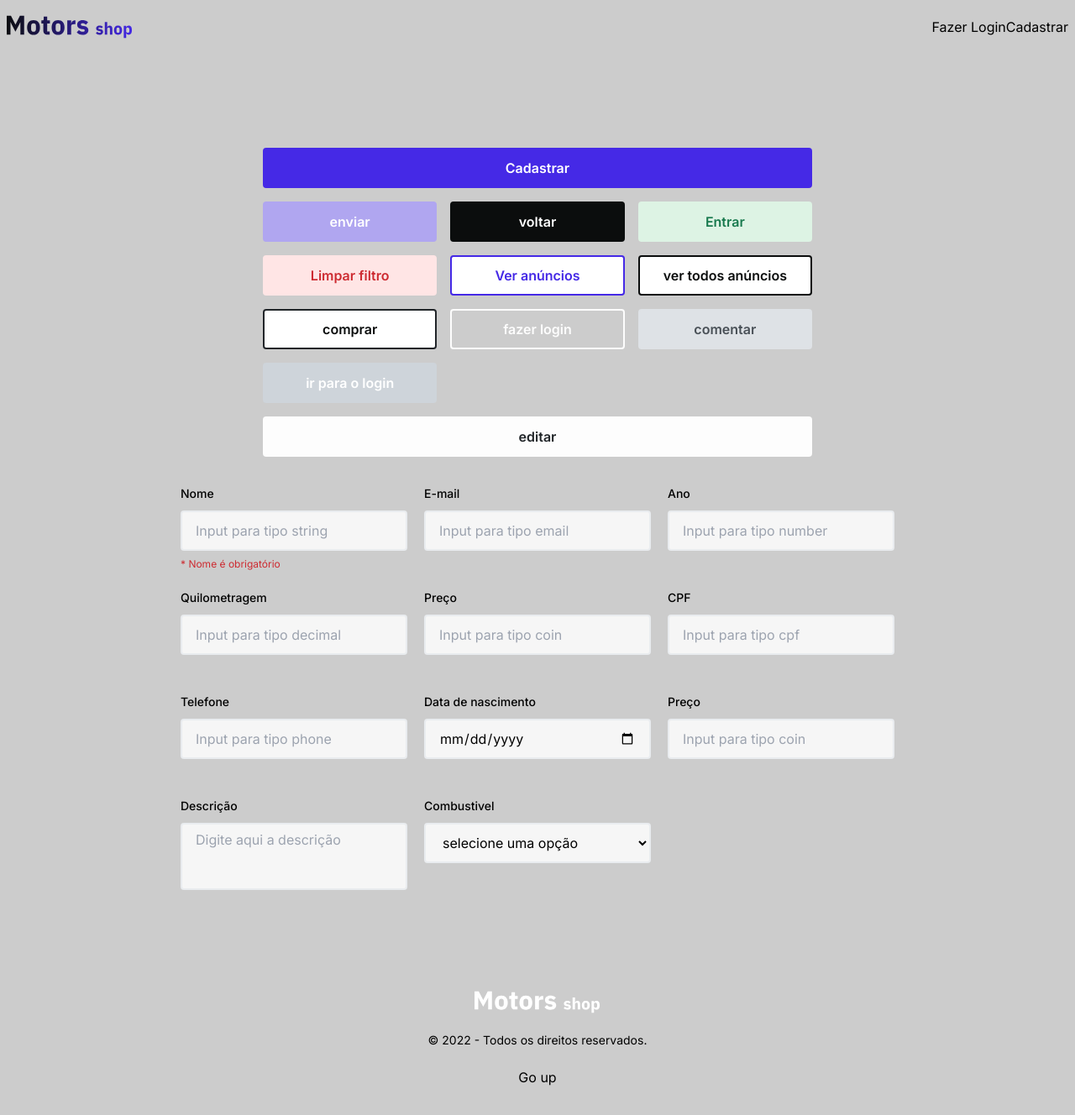
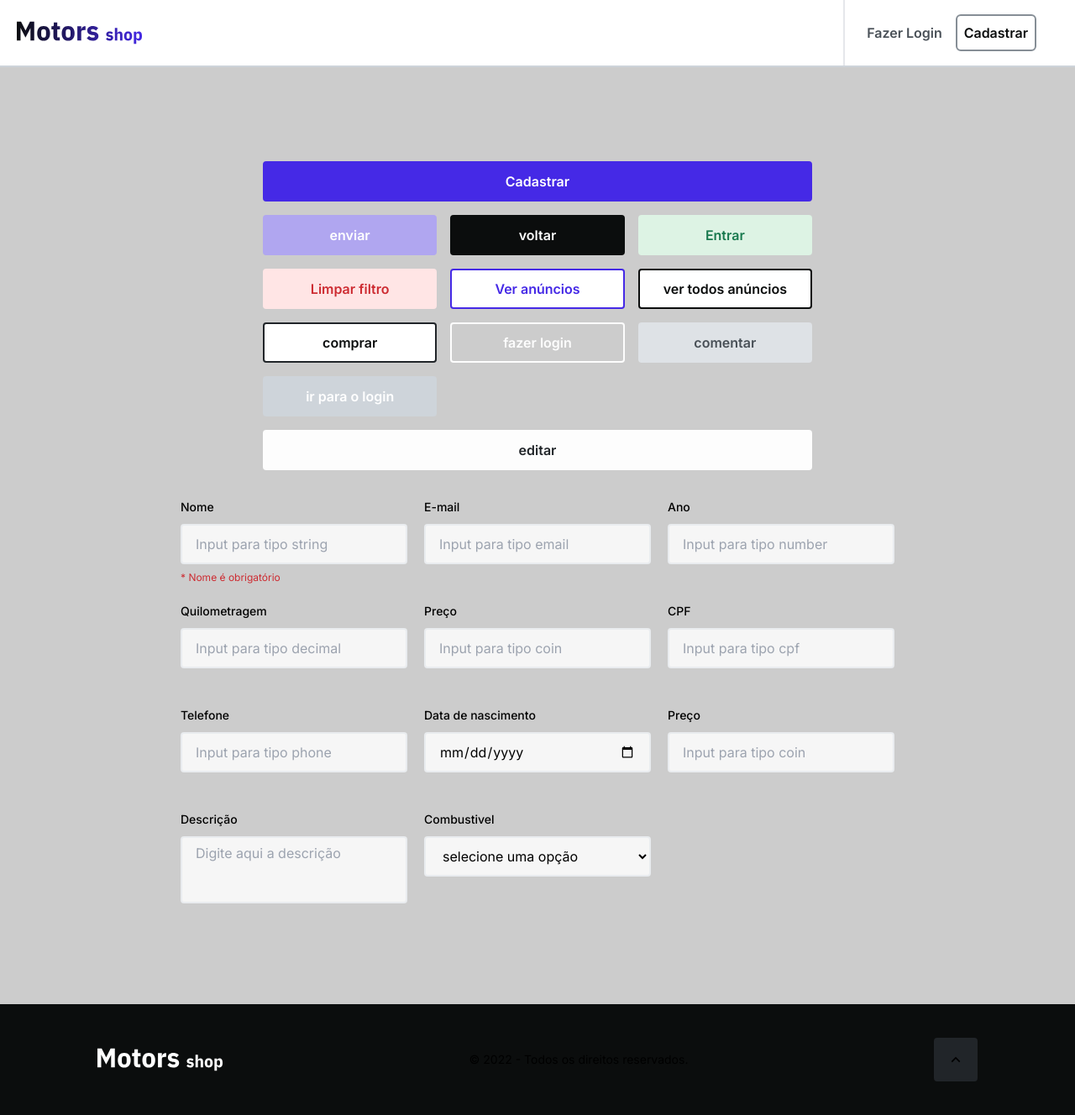
Before and after one commit to grupo38-T14/grupo38-T14-projeto-fullstack, a Next.js app in the folder front/: page / in a window 1280 px wide. Shown: the whole page at 84% size. Before the commit the page ends 1295 px from the top, so only its background shows below. Built offline with nearby package versions, Linux system fonts and the light colour scheme; no server answers.

Commit message:
fix: header and footer errors, add: header and footer final style and functions

```diff
--- a/front/package.json
+++ b/front/package.json
@@ -22,6 +22,7 @@
     "react": "18.2.0",
     "react-dom": "18.2.0",
     "react-hook-form": "^7.44.2",
+    "react-icons": "^4.9.0",
     "react-input-mask": "^2.0.4",
     "tailwindcss": "3.3.2",
     "typescript": "5.0.4",
--- a/front/src/app/dashboard/page.tsx
+++ b/front/src/app/dashboard/page.tsx
@@ -8,7 +8,7 @@ export default function DashboardPage() {
 
   return (
     <main className="h-fit">
-      <h2>Dashboard</h2>
+      <h1>Dashboard</h1>
 
       <div>
         <ul>
--- a/front/src/app/layout.tsx
+++ b/front/src/app/layout.tsx
@@ -18,10 +18,10 @@ export default function RootLayout({
 }) {
   return (
     <html lang="en">
-      <body className={inter.className}>
+      <body className={`${inter.className}`}>
         <AdvertsProvider>
           <Header />
-          <div className="px-2">{children}</div>
+          <div className="h-full">{children}</div>
           <Footer />
         </AdvertsProvider>
       </body>
--- a/front/src/components/footer/index.tsx
+++ b/front/src/components/footer/index.tsx
@@ -1,10 +1,14 @@
+"use client"
+
 import Image from "next/image";
-import Link from "next/link";
 import motors_white_logo from "../../assets/motors_shop_white_logo.svg";
+import { RiArrowUpSLine } from "react-icons/ri"
+
 
 export default function Footer() {
+
   return (
-    <footer className="flex flex-col items-center justify-between gap-5">
+    <footer className="w-full pt-10 pb-10 flex flex-col items-center justify-between gap-15 bg-gray-0 md:flex-row md:justify-around">
       <figure>
         <Image
           src={motors_white_logo}
@@ -13,7 +17,16 @@ export default function Footer() {
         />
       </figure>
       <p className="text-sm">© 2022 - Todos os direitos reservados.</p>
-      <Link href="/dashboard"> Go up</Link>
+      <button
+        onClick={() => {
+          window.scrollTo({ top: 0, left: 0, behavior: 'smooth' })
+        }}
+        className="p-4 rounded bg-gray-10"
+      >
+        <RiArrowUpSLine
+          className="text-lg"
+        />
+      </button>
     </footer>
   );
 }
--- a/front/src/components/header/index.tsx
+++ b/front/src/components/header/index.tsx
@@ -4,14 +4,16 @@ import motors_logo from "../../assets/motors_shop_logo.svg"
 import Image from "next/image"
 import Link from "next/link";
 import { usePathname } from "next/navigation"
+import { useState } from "react";
+import { GiHamburgerMenu } from "react-icons/gi"
+import { GrFormClose } from "react-icons/gr"
 
 export default function Header(){
-    //  Incluir condicional aos link com base no estado do usuário.
-    //  Se o mesmo esteja logado com um token valida renderizar opção de perfil
-    //  Caso contrário renderizar Links de Login e Cadastro.
+    const [ menuDrop, setmenuDrop ] = useState(false)
 
+    const menuDropButton = `h-1 w-6 my-1 rounded-full bg-black transition ease transform duration-300 sm:hidden`
     return (
-        <header className= "flex justify-between px-2 items-center h-16">
+        <header className= "h-20 pl-5 pr-5 relative flex justify-between items-center bg-white border-b-2 border-b-gray-50">
             <figure>
                 <Image
                     src={motors_logo}
@@ -20,11 +22,74 @@ export default function Header(){
                 />
             </figure>
 
-            <div>
-                <Link href="login">Fazer Login</Link>
-                <Link href="register">Cadastrar</Link>
-            </div>
+            <button
+                className="h-12 w-8 flex flex-col justify-center items-center group sm:hidden"
+                onClick={() => setmenuDrop(!menuDrop)}
+                >
+                <div
+                    className={`${menuDropButton} ${
+                    menuDrop
+                        ? "rotate-45 translate-y-3 opacity-100 group-hover:opacity-50"
+                        : "opacity-100 group-hover:opacity-50"
+                    }`}
+                />
+                <div
+                    className={`${menuDropButton} ${
+                    menuDrop ? "opacity-0" : "opacity-100 group-hover:opacity-50"
+                    }`}
+                />
+                <div
+                    className={`${menuDropButton} ${
+                    menuDrop
+                        ? "-rotate-45 -translate-y-3 opacity-100 group-hover:opacity-50"
+                        : "opacity-100 group-hover:opacity-50"
+                    }`}
+                />
+                </button>
+
+            <span
+                className={`${!menuDrop && "hidden"}
+                w-full h-40
+                absolute bottom-[-10rem] left-0
+                flex flex-col items-center justify-around
+                bg-white text-gray-0 font-semibold
+                sm:w-64 sm:h-full sm:static
+                sm:flex sm:flex-row sm:justify-center sm:gap-4 sm:border-l-2
+                `}
+            >
+                <Link
+                    href="/login"
+                    className="
+                    pl-4 text-gray-20 self-start duration-300
+                    hover:text-brand-1
+                    sm:pl-0 sm:self-auto"
+                >
+                    Fazer Login
+                </Link>
+                <Link
+                    href="/register"
+                    className="
+                    max-sm:w-11/12 pt-2 pb-2
+                    border-2 border-gray-30
+                    rounded-md text-center duration-300
+                    hover:border-brand-1 hover:text-brand-1
+                    sm:w-24
+                    "
+                >
+                        Cadastrar
+                </Link>
+            </span>
 
         </header>
     )
 }
+/*
+<span
+    className="max-sm:hidden w-1/3 h-full flex justify-around items-center border-l-2 border-l-gray-50 text-black font-semibold"
+>
+    <Link href="/login">Fazer Login</Link>
+    <Link href="/register">Cadastrar</Link>
+</span>
+
+
+*/
--- a/front/src/providers/adverts/index.tsx
+++ b/front/src/providers/adverts/index.tsx
@@ -42,14 +42,14 @@ export const AdvertsProvider = ({ children }: AdvertsProviderProps) => {
   const retrieveAdvert = async () => {
     await api
       .get("adverts/")
-      .then((res) => setAdverts(res.data))
+      .then((res) => setAdverts(res.data.data))
       .catch((err) => console.error(err));
   };
 
   const retrieveUniqueAdvert = async (id: string) => {
     await api
       .get(`adverts/${id}`)
-      .then((res) => setAdvert(res.data))
+      .then((res) => setAdvert(res.data.data))
       .catch((err) => console.error(err));
   };
 
--- a/front/src/service/index.ts
+++ b/front/src/service/index.ts
@@ -1,6 +1,6 @@
 import axios from "axios";
 
 export const api = axios.create({
-  baseURL: "http://localhost:3000",
+  baseURL: "http://localhost:3001",
   timeout: 5000,
 });
--- a/front/tailwind.config.js
+++ b/front/tailwind.config.js
@@ -11,6 +11,9 @@ module.exports = {
         "gradient-radial": "radial-gradient(var(--tw-gradient-stops))",
         "gradient-conic":
           "conic-gradient(from 180deg at 50% 50%, var(--tw-gradient-stops))",
+      },
+      gap: {
+        15: "3.75rem"
       },
       colors: {
         white: "#FFFFFF",
@@ -66,11 +69,11 @@ module.exports = {
         "4xl": ["2.25rem", "2.8125rem"],
         "4.5xl": ["2.75rem", "3.5rem"],
       },
-    },
-    screens: {},
-    fontFamily: {
-      inter: "Inter, sans-serif",
-      lexend: "Lexend, sans-serif",
+      screens: {},
+      fontFamily: {
+        inter: "Inter, sans-serif",
+        lexend: "Lexend, sans-serif",
+      },
     },
   },
   plugins: [],
```
Also changed, not shown: 1 other file (tests, documents, lock files or other folders).
